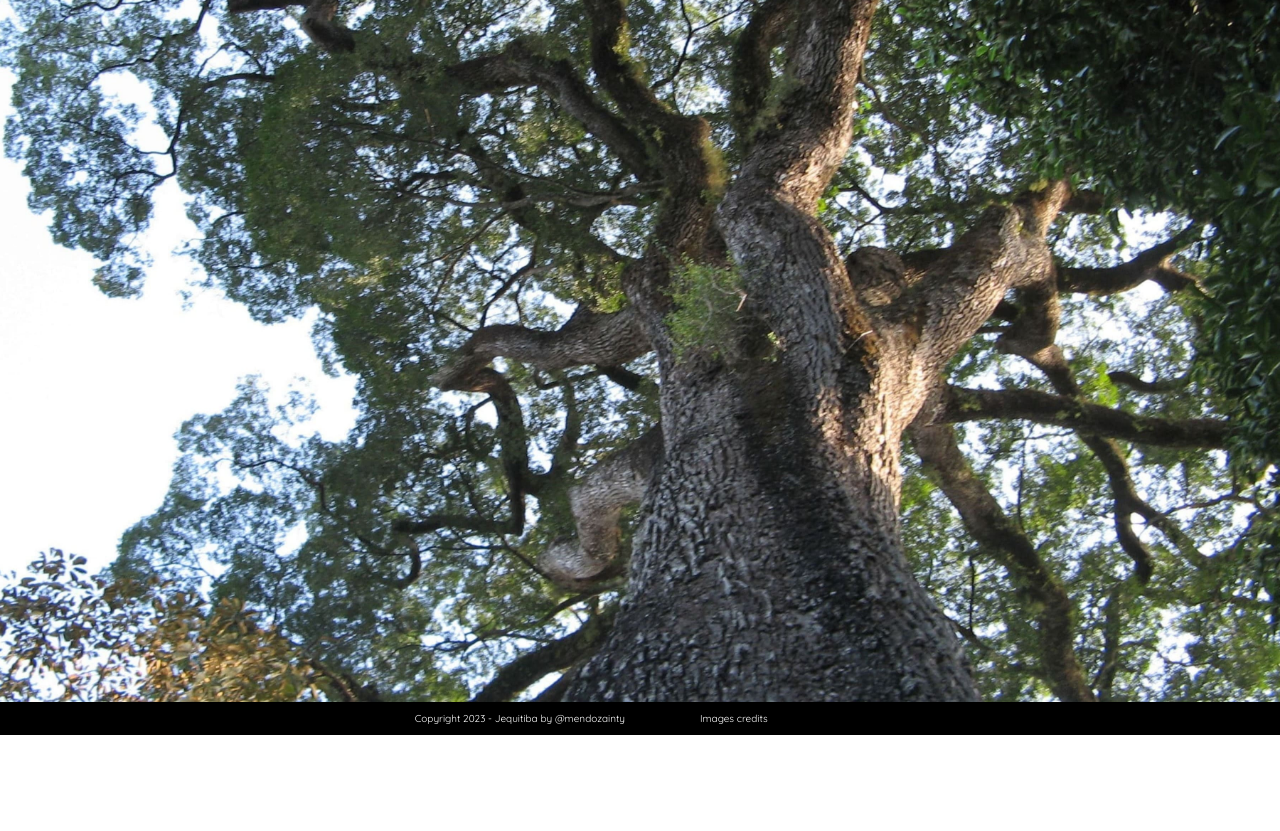
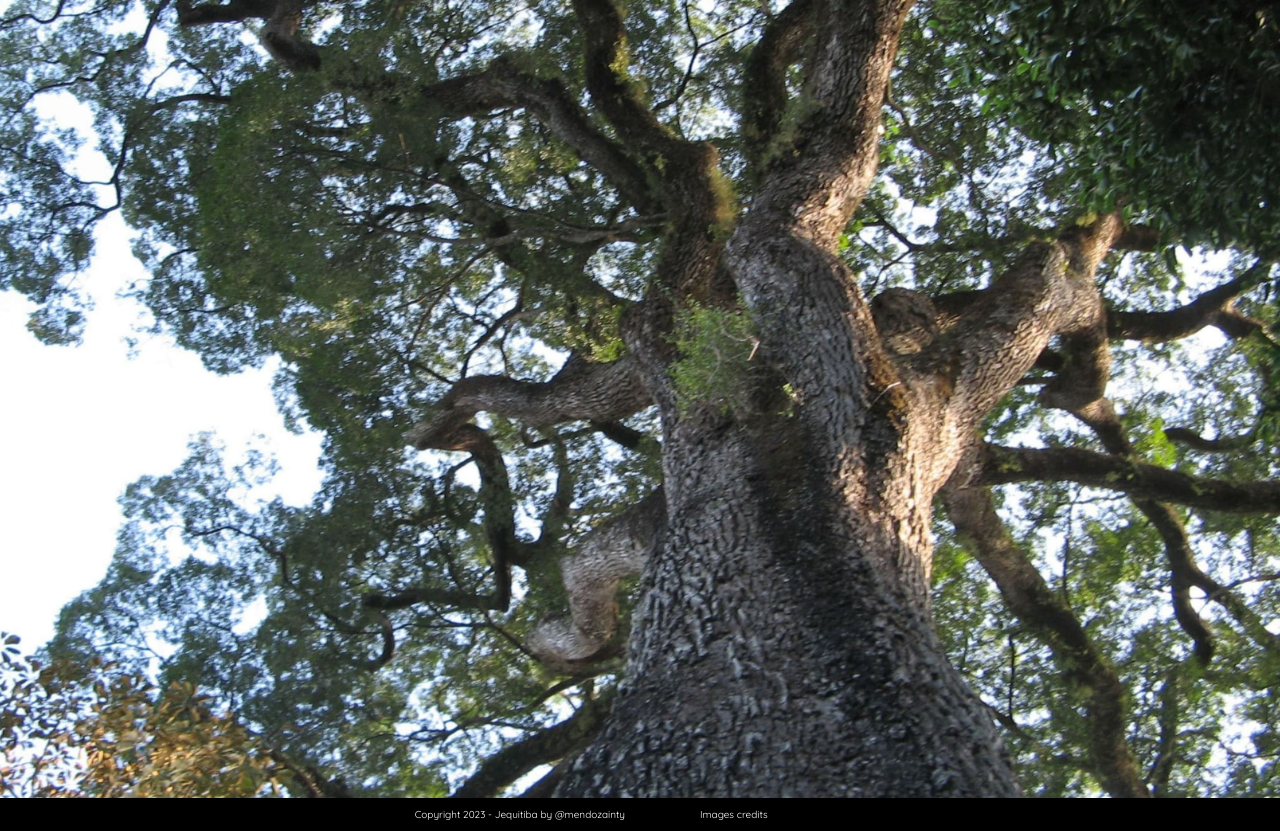
Before and after one commit to mendozainty/jequitiba, a plain HTML site: page index.html in a window 1280 px wide. Shown: the part 98-929 px from the top of the page. Before the commit the page ends 833 px from the top, so only its background shows below. Drawn offline with nearby package versions, Linux system fonts and the light colour scheme.

Commit message:
style updated

```diff
--- a/style.css
+++ b/style.css
@@ -96,7 +96,7 @@ button {
 
 .home {
     width: 100%;
-    height: 100vh;
+    height: 112vh;
     background-image: url('Jequitiba_home.jpg');
     background-position: center top;
 	background-size: cover;
```
